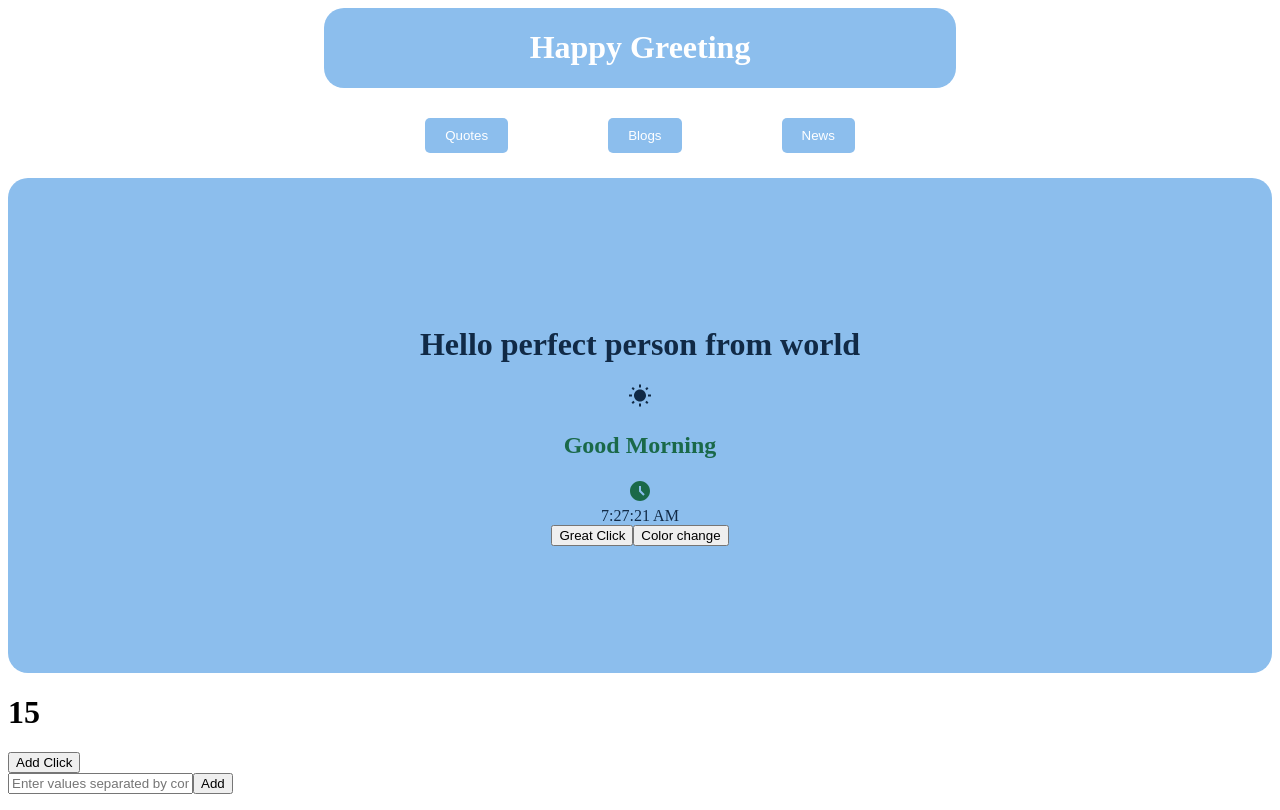
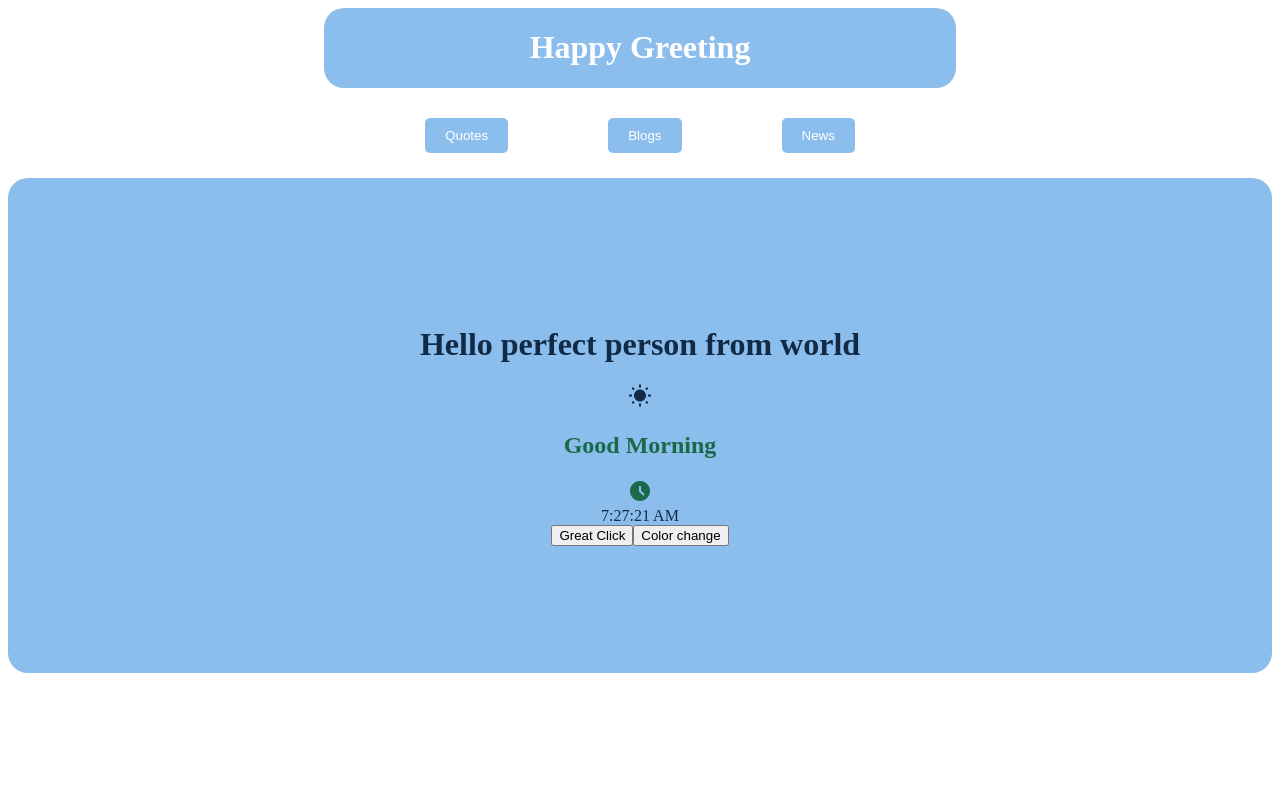
Before and after one commit to Rhydham14/react-project, a React (Create React App) app: page / in a window 1280 px wide. Built offline with nearby package versions, Linux system fonts and the light colour scheme.

Commit message:
remove components

```diff
--- a/src/App.jsx
+++ b/src/App.jsx
@@ -2,9 +2,9 @@ import React from "react";
 import { Header } from "./Heard";
 import Body from "./Body";
 import Buttonfun from "./Option";
-import Game from "./Game";
+// import Game from "./Game";
 // import Form from "./Form";
-import Login from "./Login";
+// import Login from "./Login";
 
 const App = ()=>{
     return(
@@ -12,9 +12,9 @@ const App = ()=>{
             <Header/>
                 <Buttonfun/>
             <Body/>
-            <Game/>
+            {/* <Game/> */}
             {/* <Form/> */}
-            <Login></Login>
+            {/* <Login/> */}
         </>
     );
 }
```
